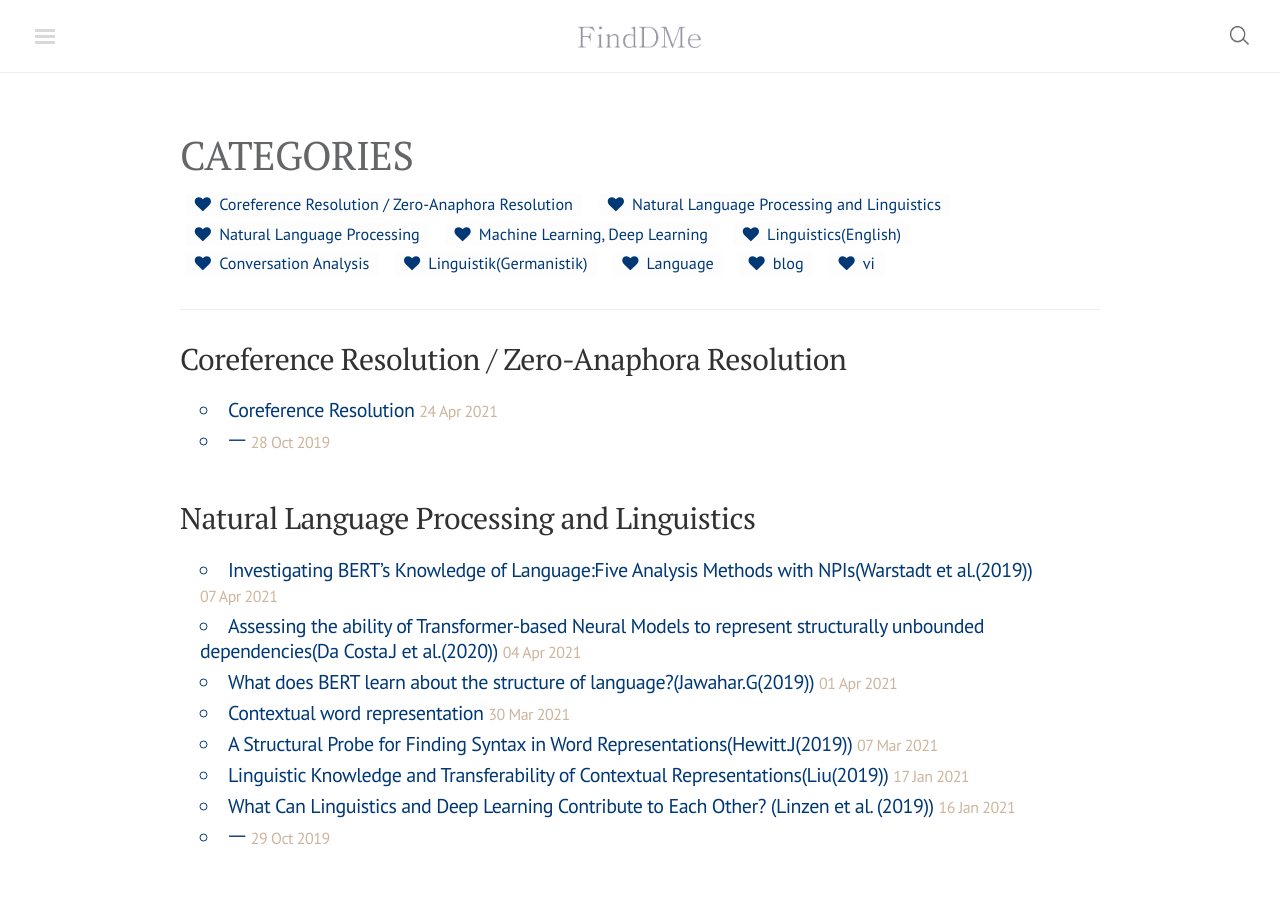
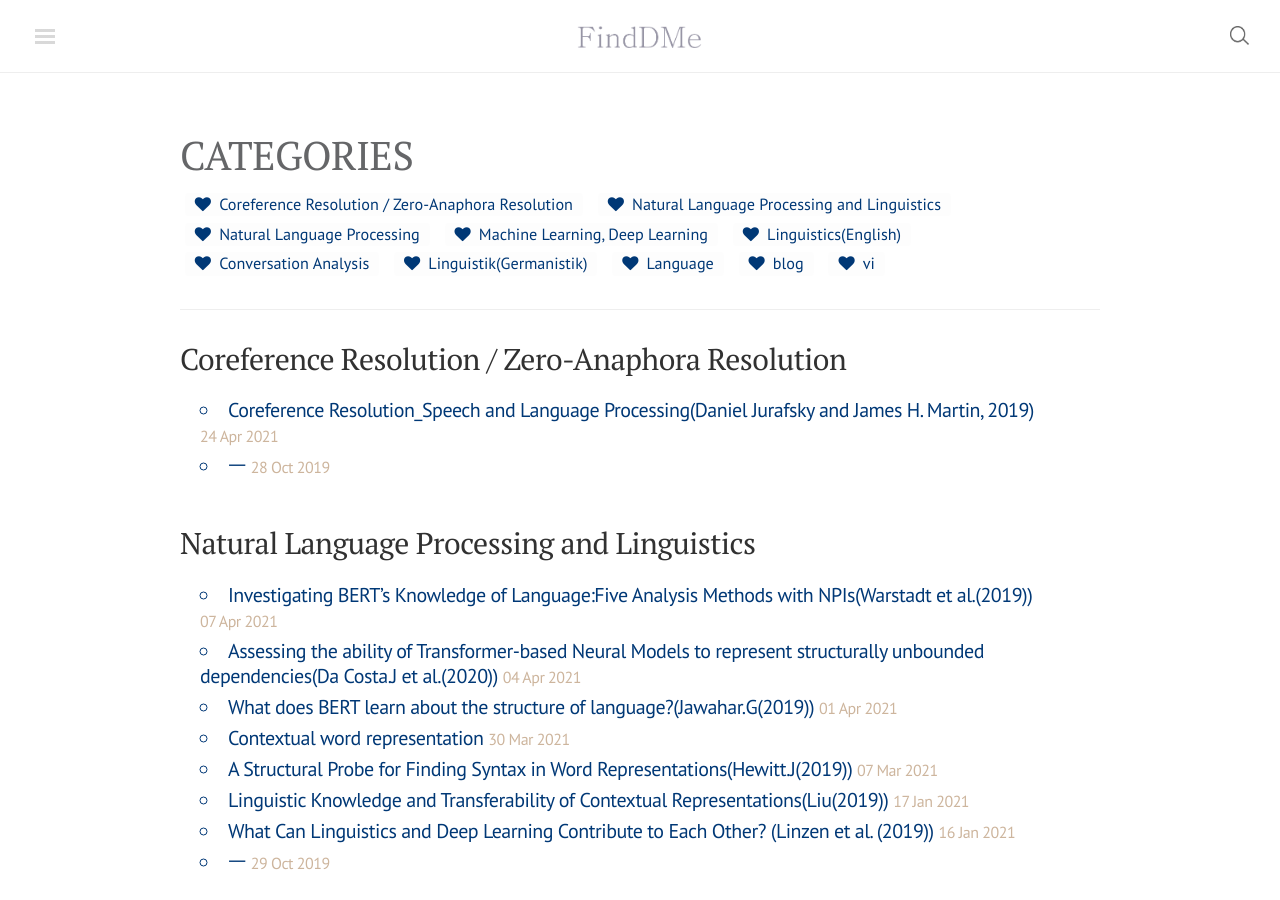
Before and after one commit to finddme/finddme.github.io, a Jekyll site: the page built from index.html, in a window 1280 px wide and 900 px high. Built offline with Jekyll 4.4.1, drawn with Linux system fonts in a browser that asks for light colours; nearby versions of some CDN libraries; comment, search, counter and statistics services are not loaded.

Commit message:
Update 2021-04-24-CoreferenceResolution.md

```diff
--- a/_posts/2021-04-24-CoreferenceResolution.md
+++ b/_posts/2021-04-24-CoreferenceResolution.md
@@ -1,5 +1,5 @@
 ---
-title: Coreference Resolution
+title: Coreference Resolution_Speech and Language Processing(Daniel Jurafsky and James H. Martin, 2019)
 category: Coreference Resolution / Zero-Anaphora Resolution
 tag: Coreference Resolution / Zero-Anaphora Resolution
 ---
```
